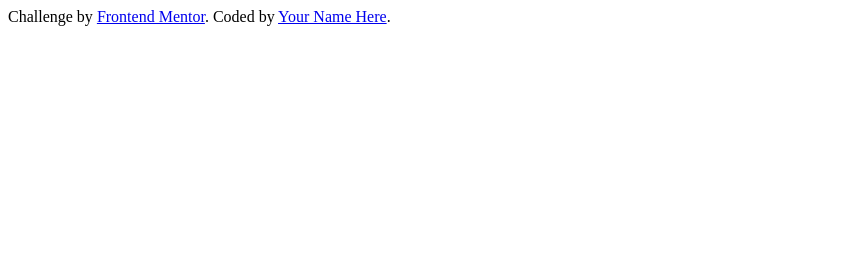
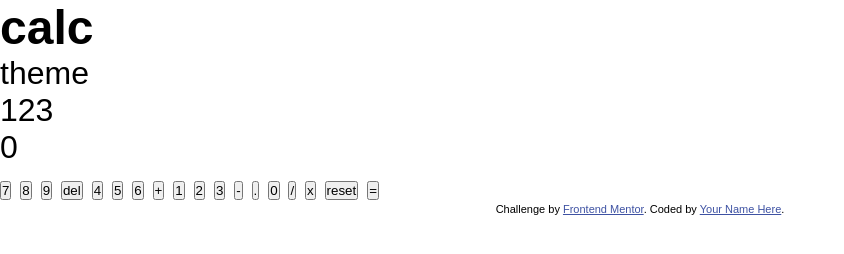
Before and after one commit to 4lmeida/calculator-app, a plain HTML site: page index.html in a window 1280 px wide. Shown: the whole page, without its empty margins (0-844 px from the left). Drawn offline with Linux system fonts and the light colour scheme; a web font is replaced by a local one.

Commit message:
index updated

```diff
--- a/css/styles.css
+++ b/css/styles.css
@@ -1,3 +1,20 @@
+@import url(https://fonts.google.com/specimen/League+Spartan);
+
+:root {
+    --color-font-link: hsl(228, 45%, 44%);
+}
+
+* {
+    box-sizing: border-box;
+    padding: 0;
+    margin: 0;
+
+    font-family: 'League+Spartan', sans-serif;
+}
+
+html, body {
+    font-size: 32px;
+}
 
 
 
@@ -7,5 +24,5 @@
     font-size: 11px; text-align: center;
 }
 .attribution a {
-    color: hsl(228, 45%, 44%);
+    color: var(--color-font-link);
 }
--- a/index.html
+++ b/index.html
@@ -7,13 +7,41 @@
   <link rel="icon" type="image/png" sizes="32x32" href="./images/favicon-32x32.png">
 
   <title>Frontend Mentor | Calculator app</title>
-  <link rel="stylesheet" href="style.css">
+  <link rel="stylesheet" href="css/styles.css">
 </head>
 <body>
   <header></header>
   <main>
     <section>
-
+        <div class="content-calc">
+          <div>
+              <h1>calc</h1>
+              <div><p>theme</p>123</div>
+          </div>
+          <div class="display-calc">
+              0
+          </div>
+          <div class="buttons-calc">
+              <button data-numbers>7</button>
+              <button data-numbers>8</button>
+              <button data-numbers>9</button>
+              <button data-del>del</button>
+              <button data-numbers>4</button>
+              <button data-numbers>5</button>
+              <button data-numbers>6</button>
+              <button data-operation>+</button>
+              <button data-numbers>1</button>
+              <button data-numbers>2</button>
+              <button data-numbers>3</button>
+              <button data-operation>-</button>
+              <button data-dote>.</button>
+              <button data-numbers>0</button>
+              <button data-operation>/</button>
+              <button data-operation>x</button>
+              <button data-clear>reset</button>
+              <button data-operations>=</button>
+          </div>
+        </div>
     </section>
   </main>
   <footer>
```
